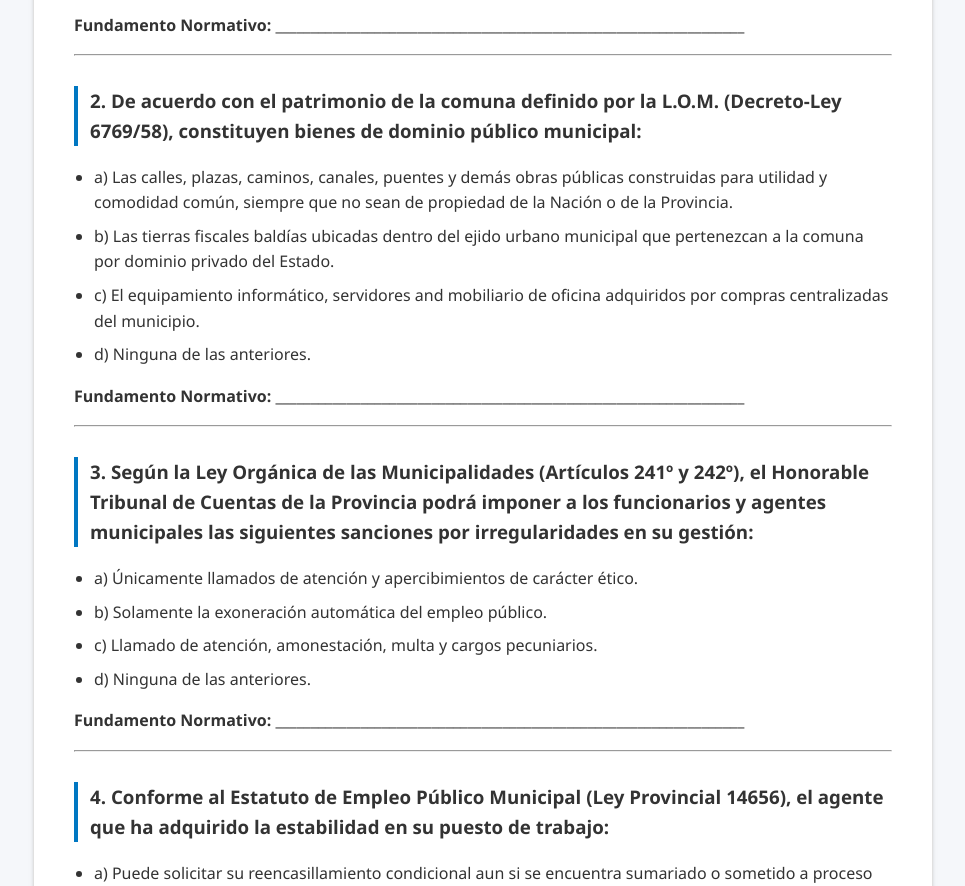
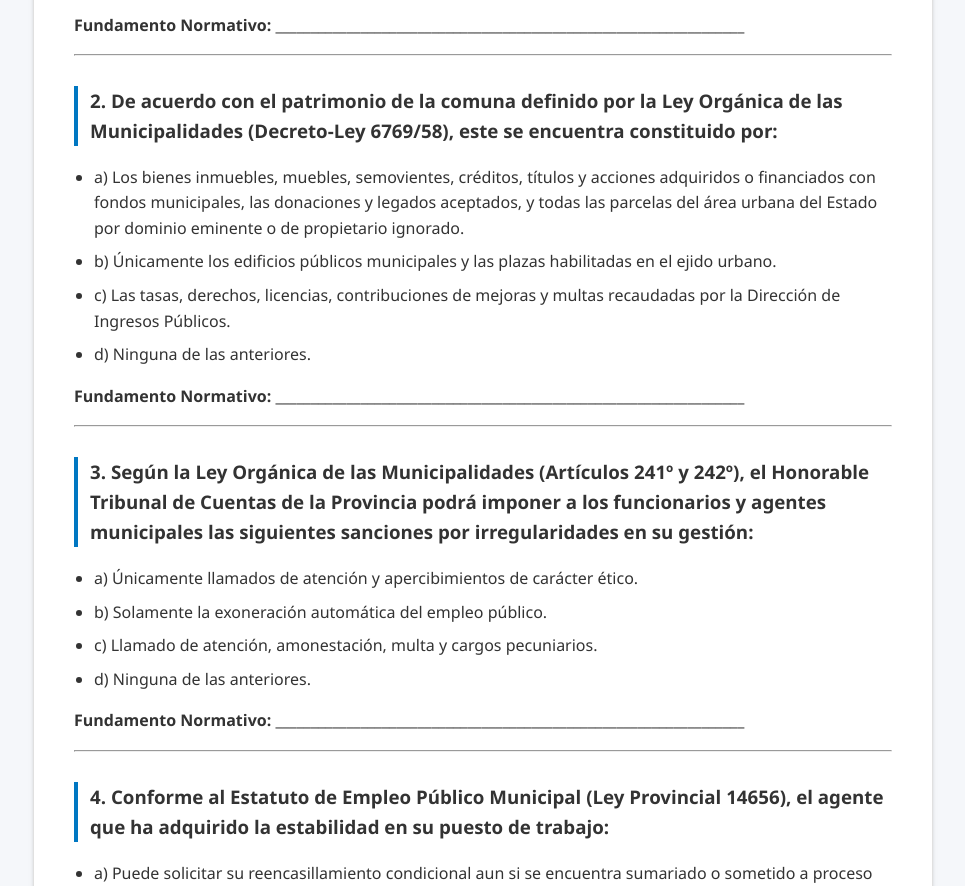
Before and after one commit to guidocassulo/concurso, a website: page simulacro_examen_13.html in a window 1280 px wide. Shown: the part 968-1854 px from the top of the page, without its empty margins (157-1122 px from the left). Drawn offline with nearby package versions, Linux system fonts and the light colour scheme.

Commit message:
Corregir Q2 del simulacro 13 para evaluar el patrimonio municipal segun el Art 225 de la LOM y cambiar la cita incorrecta del Art 226

```diff
--- a/simulacro_examen_13.html
+++ b/simulacro_examen_13.html
@@ -282,11 +282,11 @@
 </ul>
 <p><strong>Fundamento Normativo:</strong> __________________________________________________________________</p>
 <hr>
-<h3>2. De acuerdo con el patrimonio de la comuna definido por la L.O.M. (Decreto-Ley 6769/58), constituyen bienes de dominio público municipal:</h3>
+<h3>2. De acuerdo con el patrimonio de la comuna definido por la Ley Orgánica de las Municipalidades (Decreto-Ley 6769/58), este se encuentra constituido por:</h3>
 <ul>
-<li>a) Las calles, plazas, caminos, canales, puentes y demás obras públicas construidas para utilidad y comodidad común, siempre que no sean de propiedad de la Nación o de la Provincia.</li>
-<li>b) Las tierras fiscales baldías ubicadas dentro del ejido urbano municipal que pertenezcan a la comuna por dominio privado del Estado.</li>
-<li>c) El equipamiento informático, servidores and mobiliario de oficina adquiridos por compras centralizadas del municipio.</li>
+<li>a) Los bienes inmuebles, muebles, semovientes, créditos, títulos y acciones adquiridos o financiados con fondos municipales, las donaciones y legados aceptados, y todas las parcelas del área urbana del Estado por dominio eminente o de propietario ignorado.</li>
+<li>b) Únicamente los edificios públicos municipales y las plazas habilitadas en el ejido urbano.</li>
+<li>c) Las tasas, derechos, licencias, contribuciones de mejoras y multas recaudadas por la Dirección de Ingresos Públicos.</li>
 <li>d) Ninguna de las anteriores.</li>
 </ul>
 <p><strong>Fundamento Normativo:</strong> __________________________________________________________________</p>
@@ -426,7 +426,7 @@ Para la ejecución del próximo Sprint de 2 semanas de duración (10 días hábi
 </ul>
 <h3>2. Respuesta Correcta: <strong>a</strong></h3>
 <ul>
-<li><strong>Fundamento Normativo:</strong> Ley Orgánica de las Municipalidades, <strong>Artículo 226º, Inciso 1</strong>. El patrimonio de la comuna se integra por bienes de dominio público municipal que comprenden calles, plazas, canales, puentes y paseos públicos destinados al usufructo común de los habitantes, a menos que correspondan a la jurisdicción de la Nación o de la Provincia. Las tierras fiscales baldías sin destino público formal integran el dominio privado del Estado municipal (Artículo 226º inc. 2). <em>(📋 LOM - Art. 226º)</em></li>
+<li><strong>Fundamento Normativo:</strong> Ley Orgánica de las Municipalidades (Decreto-Ley 6769/58), <strong>Artículo 225º</strong>. El patrimonio de la comuna se encuentra integrado por la totalidad de los bienes muebles, inmuebles, semovientes, créditos, títulos y acciones que sean adquiridos o financiados con recursos municipales, las donaciones y legados aceptados por el HCD, y todas aquellas parcelas de tierra en el ejido urbano que correspondan al dominio eminente del Estado o de dueño desconocido. <em>(📋 LOM - Art. 225º)</em></li>
 </ul>
 <h3>3. Respuesta Correcta: <strong>c</strong></h3>
 <ul>
```
Also changed, not shown: simulacro_examen_13.md (+5 -5 lines).
